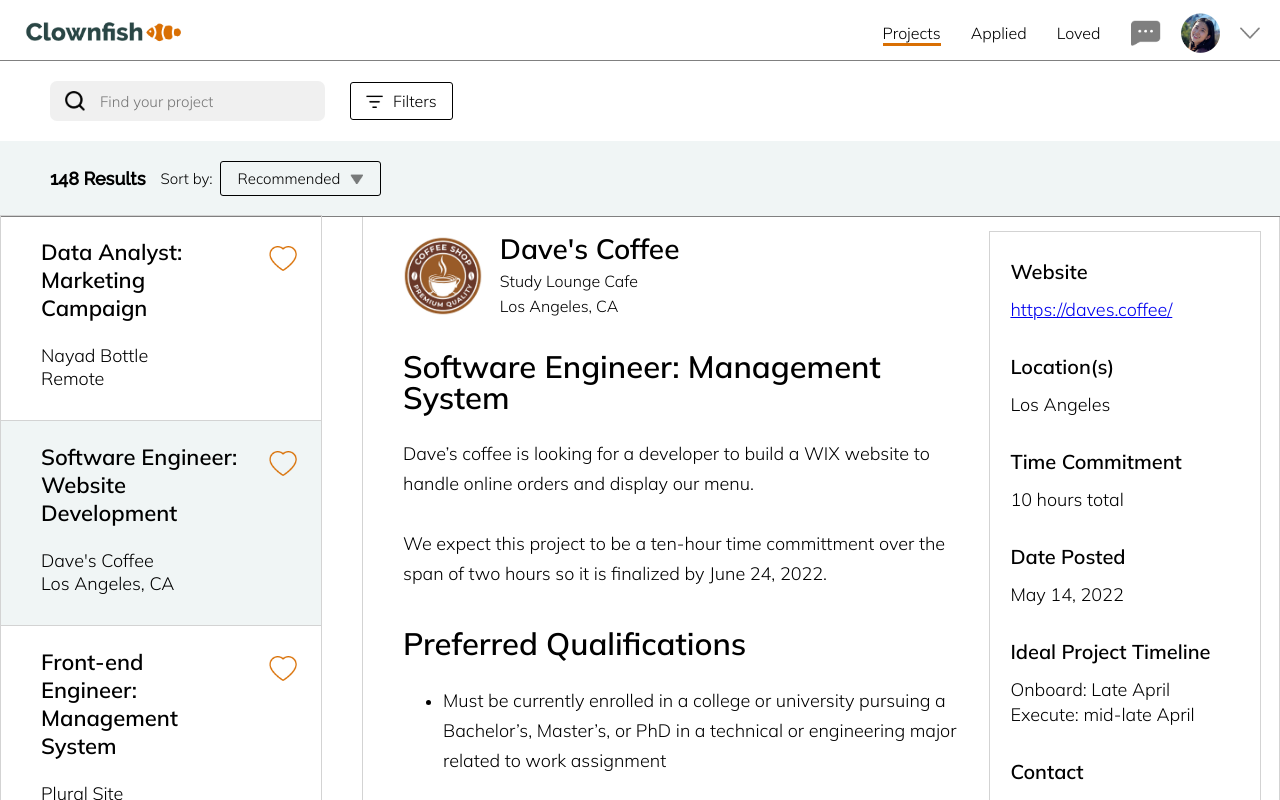
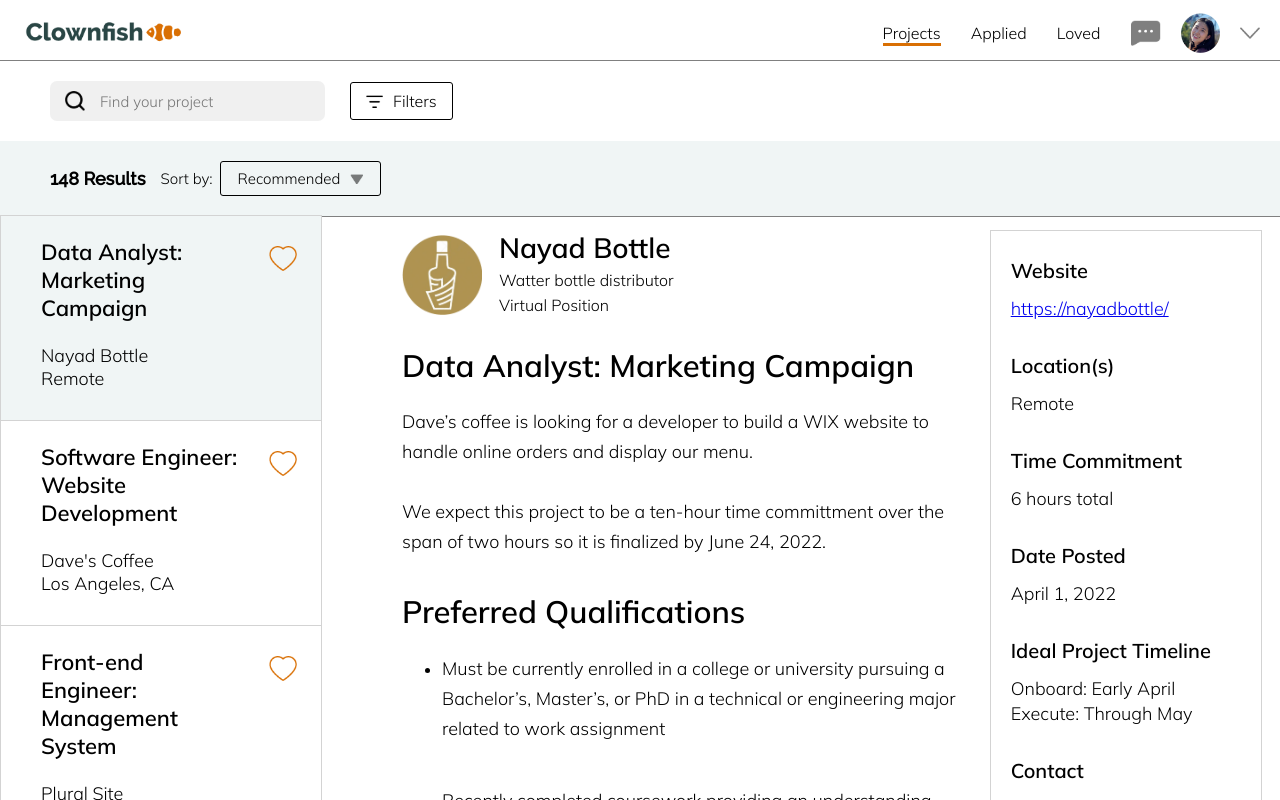
Before and after one commit to brennachen/lavalab-dream-team, a React (Create React App) app: page /jobListing in a window 1280 px wide. Shown: the top 800 px of the page. Built offline with nearby package versions, Linux system fonts and the light colour scheme.

Commit message:
done page swithc

```diff
--- a/src/JobListingPage/JobListingPage.css
+++ b/src/JobListingPage/JobListingPage.css
@@ -48,14 +48,18 @@
     color: black;
     width: 75%;
     height: 100vh;
-    border: 1px solid lightgray;
     display: flex;
     flex-direction: row;
 
-    border: 1px solid lightgray;
     border-top-color: 'lightgray';
     border-top-width: 1px;
     border-bottom-width: 0px;
+    margin-left: 362px;
+    margin-top: 210px;
+}
+
+.middlePane-jobs-hidden {
+    display: none;
 }
 
 .button-jobs {
--- a/src/JobListingPage/JobListingPage.js
+++ b/src/JobListingPage/JobListingPage.js
@@ -10,6 +10,7 @@
 import Pfp from "../img/Pfp.png";
 import Arrow from "../img/Arrow.png";
 import Modal from 'react-modal/lib/components/Modal';
+import Bottle from "../img/bottle.png";
 
 function JobListingPage() {
 
@@ -20,6 +21,11 @@
     var [isModalOpen, setIsModalOpen] = useState(false);
     var [isConnectedModalOpen, setIsConnectedModalOpen] = useState(false);
     var [isSubmitModalOpen, setIsSubmitModalOpen] = useState(false);
+    var [showStyle2, setShowStyle2] = useState("middlePane-jobs");
+    var [showStyle, setShowStyle] = useState("middlePane-jobs-hidden");
+    var [selectBox, setSelectBox] = useState("leftBox-selected");
+    var [selectBox2, setSelectBox2] = useState("leftBox");
+
 
     const closeButton = require("./../img/close.png");
     const searchPic = require("./../img/search.png");
@@ -96,6 +102,20 @@
     function navigateToApplications() {
         let path = `/application`;
         navigate(path);
+    }
+
+    function showJob1() {
+        setShowStyle2("middlePane-jobs");
+        setShowStyle("middlePane-jobs-hidden");
+        setSelectBox("leftBox-selected");
+        setSelectBox2("leftBox")
+    }
+
+    function showJob2() {
+        setShowStyle("middlePane-jobs");
+        setShowStyle2("middlePane-jobs-hidden");
+        setSelectBox2("leftBox-selected");
+        setSelectBox("leftBox")
     }
 
     return (
@@ -329,7 +349,7 @@
             <SearchBar handleModal={handleModal}/>
             <div className="splitScreen-horizontal">
                 <div className="leftPane-jobs" style={{position: 'fixed', top: 215, overflowY: 'scroll', height: '100%'}}>
-                    <div className="leftBox">
+                    <div className={selectBox} onClick={showJob1}>
                         <div className="leftSide-jobs">
                             <h3>Data Analyst: Marketing Campaign</h3>
                             <h5>Nayad Bottle<br />Remote</h5>
@@ -338,7 +358,7 @@
                             <img className="heart" src={Heart} alt="logo"></img>
                         </div>
                     </div>
-                    <div className="leftBox-selected">
+                    <div className={selectBox2} onClick={showJob2}>
                         <div className="leftSide-jobs">
                             <h3>Software Engineer: Website Development</h3>
                             <h5>Dave's Coffee<br />Los Angeles, CA</h5>
@@ -375,7 +395,7 @@
                         </div>
                     </div>
                 </div>
-                <div className="middlePane-jobs" style={{marginLeft: 362, marginTop: 210}}>
+                <div className={showStyle} >
                     <div className="leftText-jobs">
                         <div className="company">
                             <div className="leftCompanyLogo">
@@ -386,7 +406,7 @@
                                 <h6>Study Lounge Cafe<br />Los Angeles, CA</h6>
                             </div>
                         </div>
-                        <h2 className="title-jobs">Software Engineer: Management System</h2>
+                        <h2 className="title-jobs">Software Engineer: Website Development</h2>
                         <h6>Dave’s coffee is looking for a developer to build a WIX website to handle online orders and display our menu.
                             <br /><br />We expect this project to be a ten-hour time committment over the span of two hours so it is finalized by June 24, 2022.</h6>
                         <h2>Preferred Qualifications</h2>
@@ -417,6 +437,51 @@
                             </div>
                         </div>
                     </div>
+
+                </div>
+                <div className={showStyle2}>
+                    <div className="leftText-jobs">
+                        <div className="company">
+                            <div className="leftCompanyLogo">
+                                <img className="coffeeLogo" src={Bottle} alt="logo"></img>
+                            </div>
+                            <div className="rightCompanyText-jobs">
+                                <h3>Nayad Bottle</h3>
+                                <h6>Watter bottle distributor<br />Virtual Position</h6>
+                            </div>
+                        </div>
+                        <h2 className="title-jobs">Data Analyst: Marketing Campaign</h2>
+                        <h6>Dave’s coffee is looking for a developer to build a WIX website to handle online orders and display our menu.
+                            <br /><br />We expect this project to be a ten-hour time committment over the span of two hours so it is finalized by June 24, 2022.</h6>
+                        <h2>Preferred Qualifications</h2>
+                        <ul>
+                            <li><h6>Must be currently enrolled in a college or university pursuing a Bachelor’s, Master’s, or PhD in a technical or engineering major related to work assignment</h6></li>
+                            <li><h6>Recently completed coursework providing an understanding and application of standard principles, theories, concepts and techniques in related work assignment</h6></li>
+                            <li><h6>Proficient in HTML/CSS/Javascript</h6></li>
+                        </ul>
+                        <button className="button-jobs" onClick={handleConnectedModal}>Get Connected</button>
+                   </div>
+                   <div className="rightText-jobs">
+                        <div className="box">
+                            <div className="text-jobs">
+                                <h3>Website</h3>
+                                <a href="https://nayadbottle/"><h6>https://nayadbottle/</h6></a>
+                                <h3>Location(s)</h3>
+                                <h6>Remote</h6>
+                                <h3>Time Commitment</h3>
+                                <h6>6 hours total</h6>
+                                <h3>Date Posted</h3>
+                                <h6>April 1, 2022</h6>
+                                <h3>Ideal Project Timeline</h3>
+                                <h6>Onboard: Early April<br />Execute: Through May</h6>
+                                <h3>Contact</h3>
+                                <h6>Joshua Wilson (Owner)
+                                    <br />Georga Garden (Head Designer)
+                                </h6>
+                            </div>
+                        </div>
+                    </div>
+
                 </div>
             </div>
         </div>
```
Also changed, not shown: src/img/bottle.png (added).
